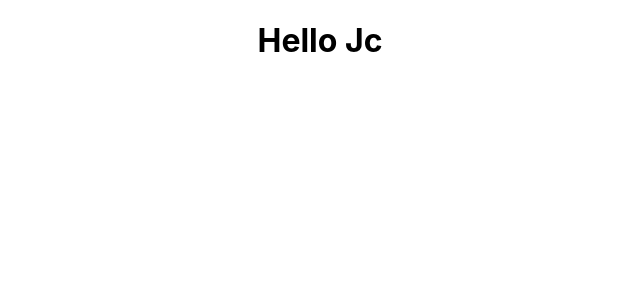
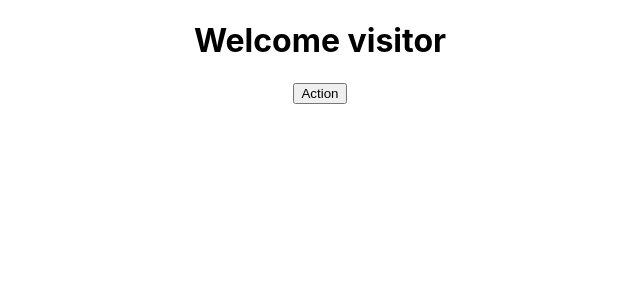
Before and after one commit to jcfdl/learning-react, a React (Create React App) app: page / in a window 1280 px wide. Shown: the top 300 px of the page, without its empty margins (320-960 px from the left). Built offline with nearby package versions, Linux system fonts and the light colour scheme.

Commit message:
learning react: state

```diff
--- a/src/App.js
+++ b/src/App.js
@@ -5,13 +5,23 @@ import Greet from './components/Greet'
 // import {Greet} from './components/Greet'
 import Welcome from './components/Welcome'
 import Hello from './components/Hello'
+import Message from './components/Message'
 
 function App() {
   return (
     <div className="App">
-      {/*<Greet />
-      <Welcome />*/}
-      <Hello />
+    	<Message />
+      {/*<Greet name="JC" schoolName="DHVSU">
+				<p>I am so cool</p>
+      </Greet>
+      <Greet name="Mikha" schoolName="GNC" />
+      <Greet name="Jhonel" schoolName="SCA" />
+      <Welcome name="JC" schoolName="DHVSU">
+				<p>I am so cool</p>
+      </Welcome>
+      <Welcome name="Mikha" schoolName="GNC" />
+      <Welcome name="Jhonel" schoolName="SCA" />*/}
+      {/*<Hello />*/}
     </div>
   );
 }
--- a/src/components/Greet.js
+++ b/src/components/Greet.js
@@ -5,6 +5,13 @@ import React from 'react'
 // }
 
 // export const Greet = () => <h1>Hello JC!</h1>
-const Greet = () => <h1>Hello JC!</h1>
-
-export default Greet;
+const Greet = (props) => {
+	console.log(props)
+	return (
+		<div>
+			<h1>Hello {props.name} from School: {props.schoolName}</h1>
+			{props.children}
+		</div>
+	)
+}
+export default Greet
--- /dev/null
+++ b/src/components/Message.js
@@ -0,0 +1,27 @@
+import React, { Component } from 'react'
+
+class Message extends Component {
+	constructor() {
+		super()
+		this.state = {
+			message: 'Welcome visitor'
+		}
+	}
+
+	changeMessage() {
+		this.setState({
+			message: 'Thank you for coming'
+		})
+	}
+
+	render() {
+		return (
+			<div>
+				<h1>{this.state.message}</h1>
+				<button onClick={() => this.changeMessage()}>Action</button>
+			</div>
+		)
+	}
+}
+
+export default Message
--- a/src/components/Welcome.js
+++ b/src/components/Welcome.js
@@ -2,7 +2,13 @@ import React, { Component } from 'react'
 
 class Welcome extends Component {
 	render() {
-		return <h1>Class Component</h1>
+		return (
+			<div>
+				<h1>Welcome {this.props.name} from School: {this.props.schoolName}</h1>
+
+				{this.props.children}
+			</div>
+		)
 	}
 }
 
```
